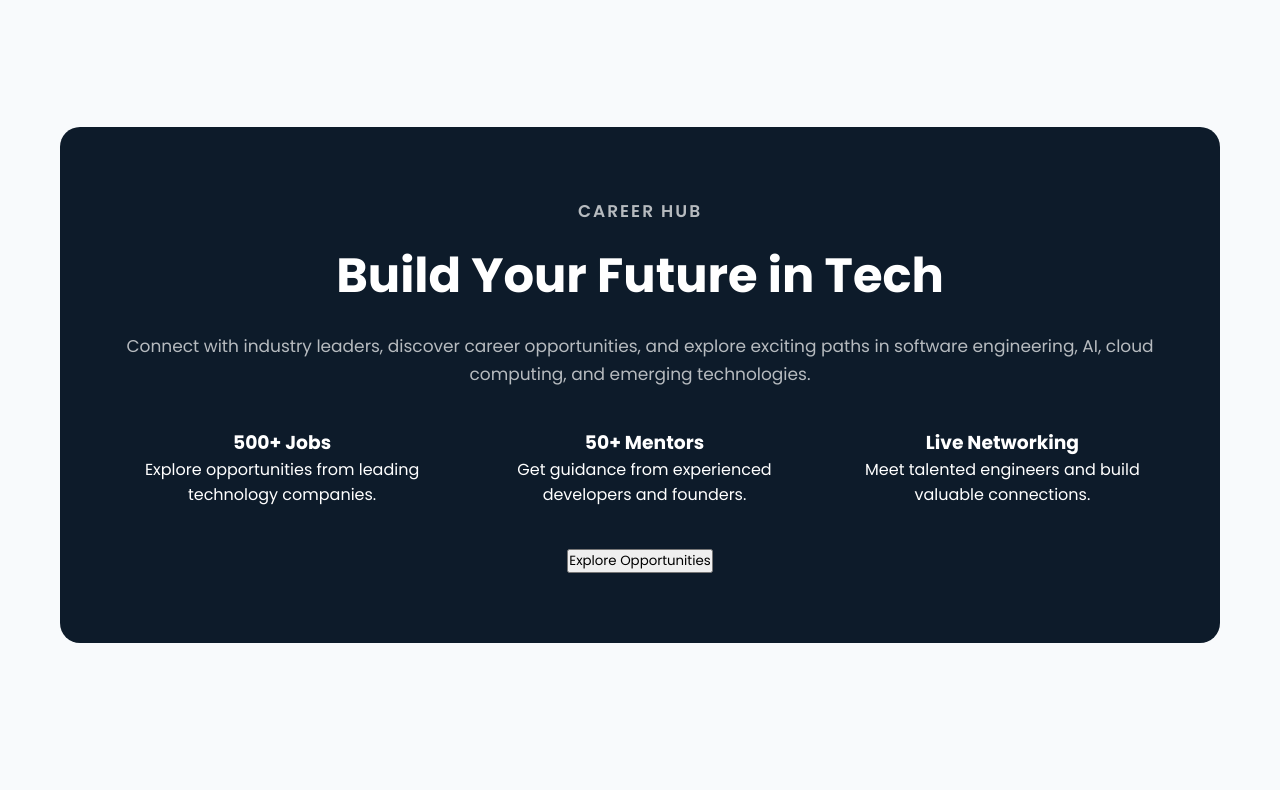
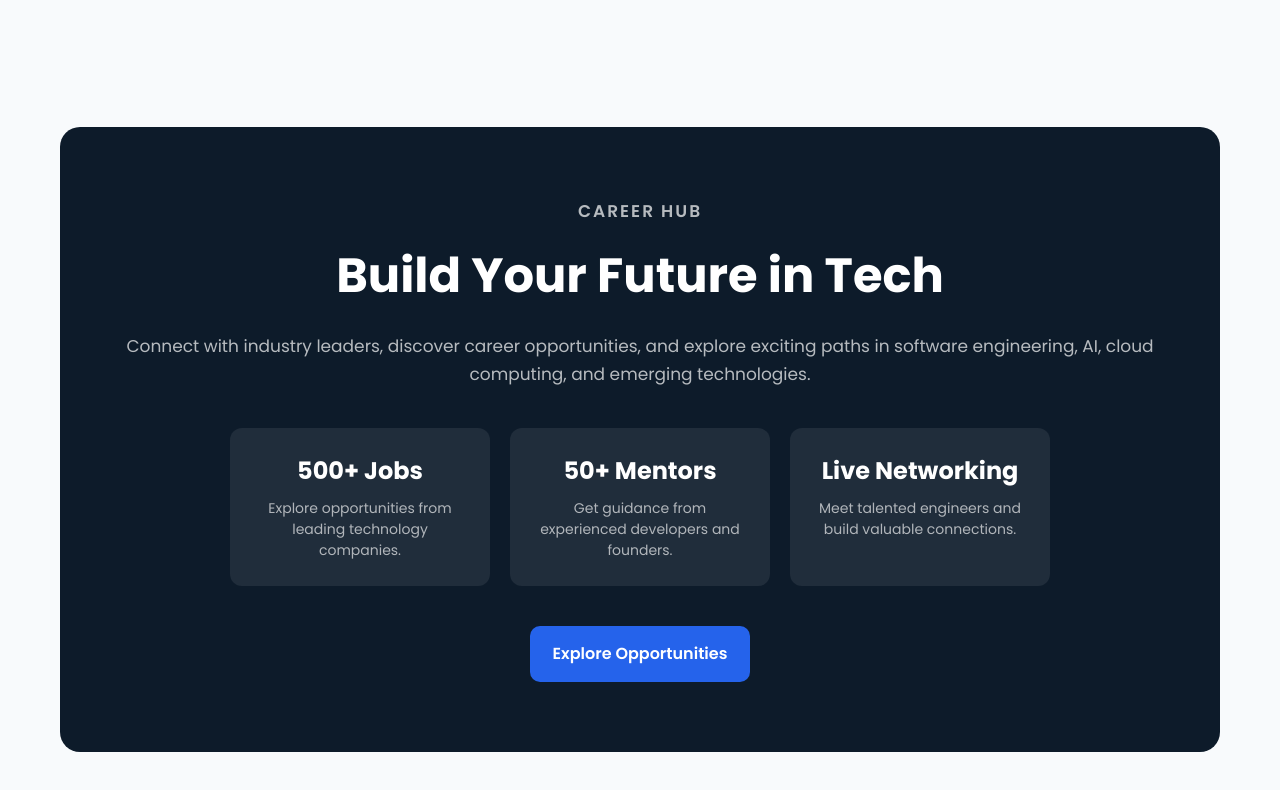
Before and after one commit to jm-jahed/assignment-01, a plain HTML site: page index.html in a window 1280 px wide. Shown: the part 2706-3496 px from the top of the page. Before the commit the page ends 3399 px from the top, so only its background shows below. Drawn offline with Linux system fonts and the light colour scheme.

Commit message:
Add styling for career cards and buttons in the career section

```diff
--- a/style.css
+++ b/style.css
@@ -461,3 +461,34 @@ nav {
     margin: 40px 0;
 
 }
+
+.career-card {
+    width: 260px;
+    padding: 25px;
+    border-radius: 12px;
+    background: rgba(255, 255, 255, 0.08);
+
+}
+
+.career-card h3 {
+    font-size: 24px;
+    margin-bottom: 10px;
+
+}
+
+.career-card p {
+    color: rgba(255, 255, 255, 0.65);
+    font-size: 14px;
+}
+
+.career-btn {
+    width: 220px;
+    height: 56px;
+    border-radius: 10px;
+    border: none;
+    background: #2563EB;
+    color: white;
+    font-size: 16px;
+    font-weight: 600;
+    cursor: pointer;
+}
```
